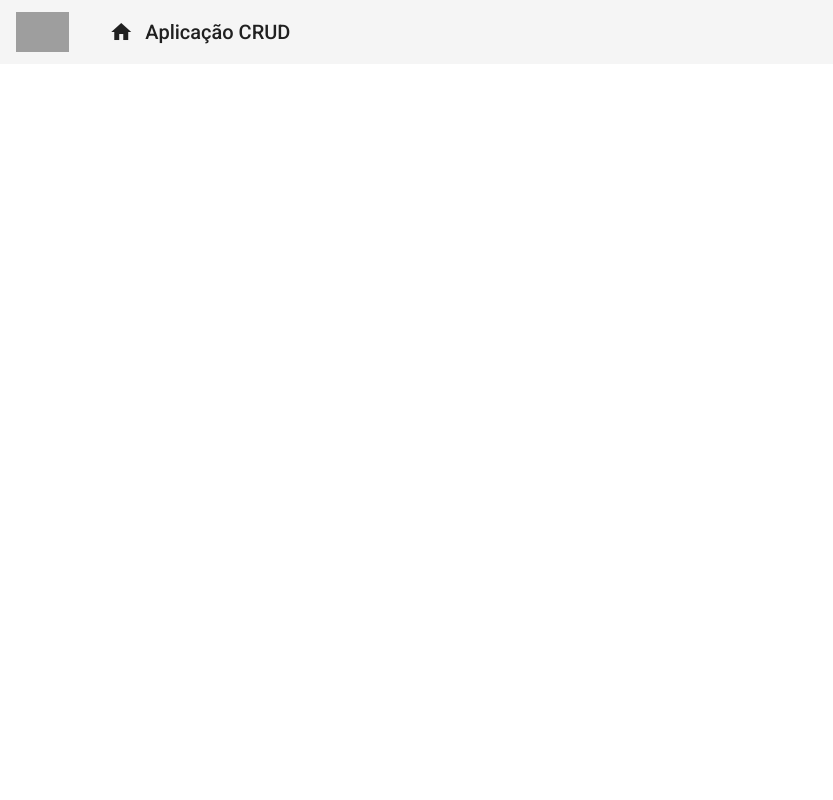
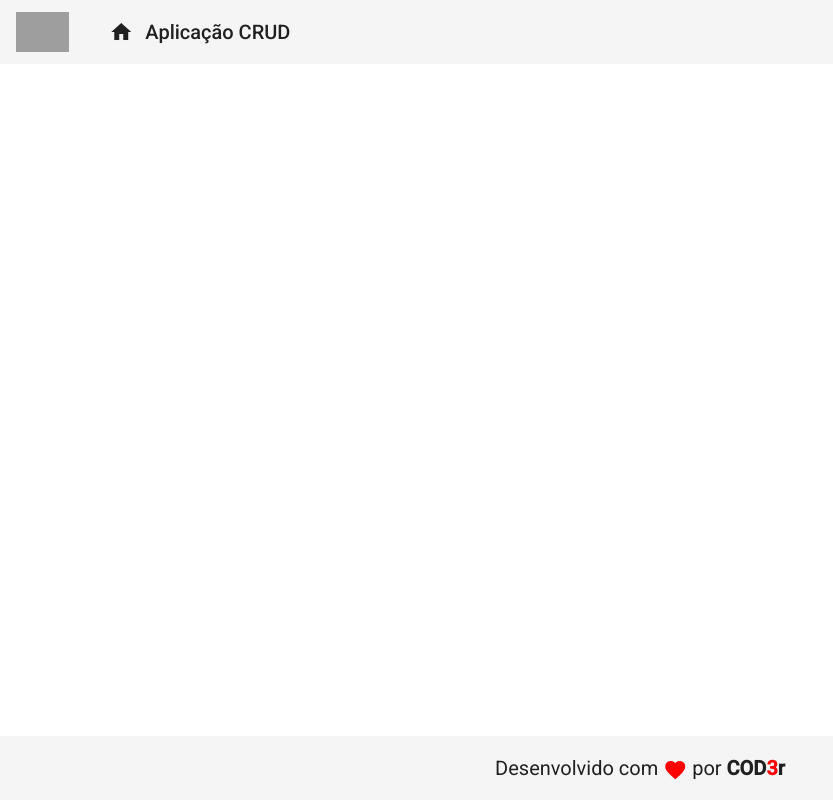
Before and after one commit to Allysonubius/angular-essentials, an Angular app in the folder frontend/: page / in a window 1280 px wide. Shown: the whole page, without its empty margins (0-833 px from the left). Built offline with nearby package versions, Linux system fonts and the light colour scheme; grey boxes are pictures that could not be loaded.

Commit message:
Criado componente de rodapé.

```diff
--- a/frontend/src/app/app.component.html
+++ b/frontend/src/app/app.component.html
@@ -1 +1,2 @@
 <app-header></app-header>
+<app-footer></app-footer>
--- a/frontend/src/app/app.module.ts
+++ b/frontend/src/app/app.module.ts
@@ -6,12 +6,14 @@
 import { BrowserAnimationsModule } from '@angular/platform-browser/animations';
 import { HeaderComponent } from './components/template/header/header.component';
 import { MatToolbarModule } from '@angular/material/toolbar';
+import { FooterComponent } from './components/template/footer/footer.component';
 
 
 @NgModule({
   declarations: [
     AppComponent,
-    HeaderComponent
+    HeaderComponent,
+    FooterComponent
    ],
   imports: [
     BrowserModule,
--- /dev/null
+++ b/frontend/src/app/components/template/footer/footer.component.css
@@ -0,0 +1,11 @@
+.footer {
+    position: fixed;
+    bottom: 0;
+    display: flex;
+    justify-content: center;
+}
+
+.footer>span {
+    font-size: 1em;
+    font-weight: 400;
+}
--- /dev/null
+++ b/frontend/src/app/components/template/footer/footer.component.html
@@ -0,0 +1,10 @@
+<mat-toolbar class="footer">
+    <span>
+      Desenvolvido com
+        <i class="material-icons red v-middle">
+          favorite
+        </i>
+          por
+        <strong>COD<span class="red">3</span>r</strong>
+    </span>
+</mat-toolbar>
--- /dev/null
+++ b/frontend/src/app/components/template/footer/footer.component.ts
@@ -0,0 +1,15 @@
+import { Component, OnInit } from '@angular/core';
+
+@Component({
+  selector: 'app-footer',
+  templateUrl: './footer.component.html',
+  styleUrls: ['./footer.component.css']
+})
+export class FooterComponent implements OnInit {
+
+  constructor() { }
+
+  ngOnInit() {
+  }
+
+}
--- a/frontend/src/styles.css
+++ b/frontend/src/styles.css
@@ -1,4 +1,19 @@
 /* You can add global styles to this file, and also import other style files */
 
-html, body { height: 100%; }
-body { margin: 0; font-family: Roboto, "Helvetica Neue", sans-serif; }
+html,
+body {
+    height: 100%;
+}
+
+body {
+    margin: 0;
+    font-family: Roboto, "Helvetica Neue", sans-serif;
+}
+
+.red {
+    color: red;
+}
+
+.v-middle {
+    vertical-align: middle;
+}
```
Also changed, not shown: 1 other file (tests, documents, lock files or other folders).
